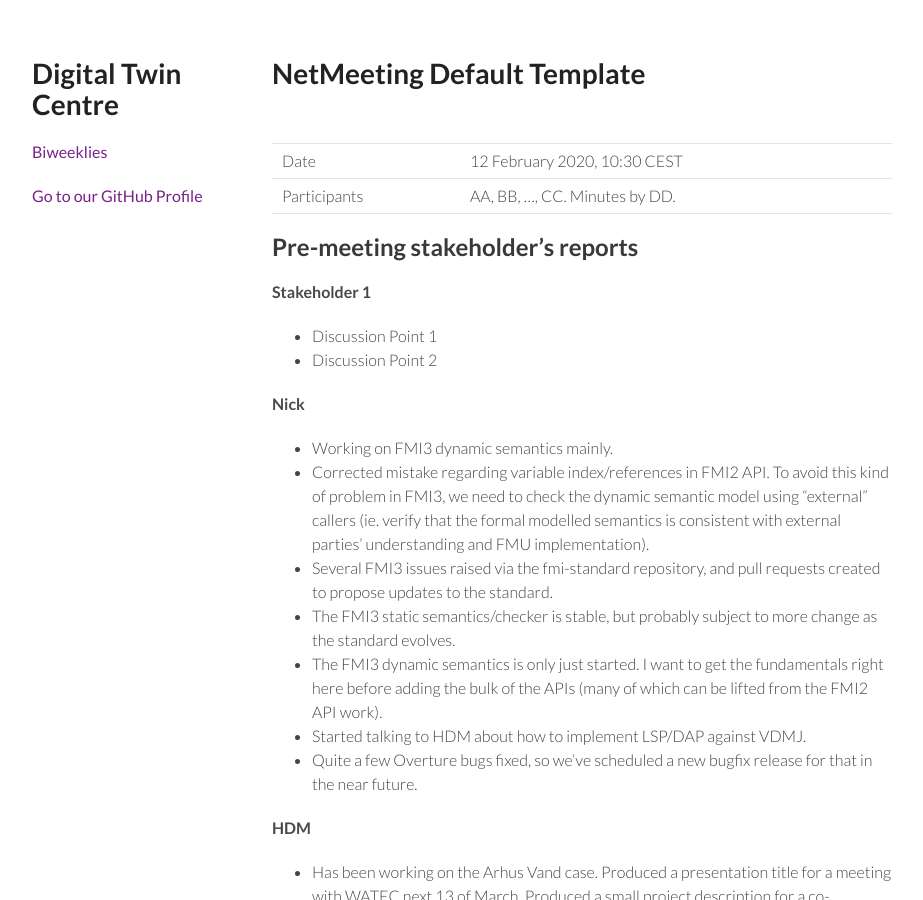
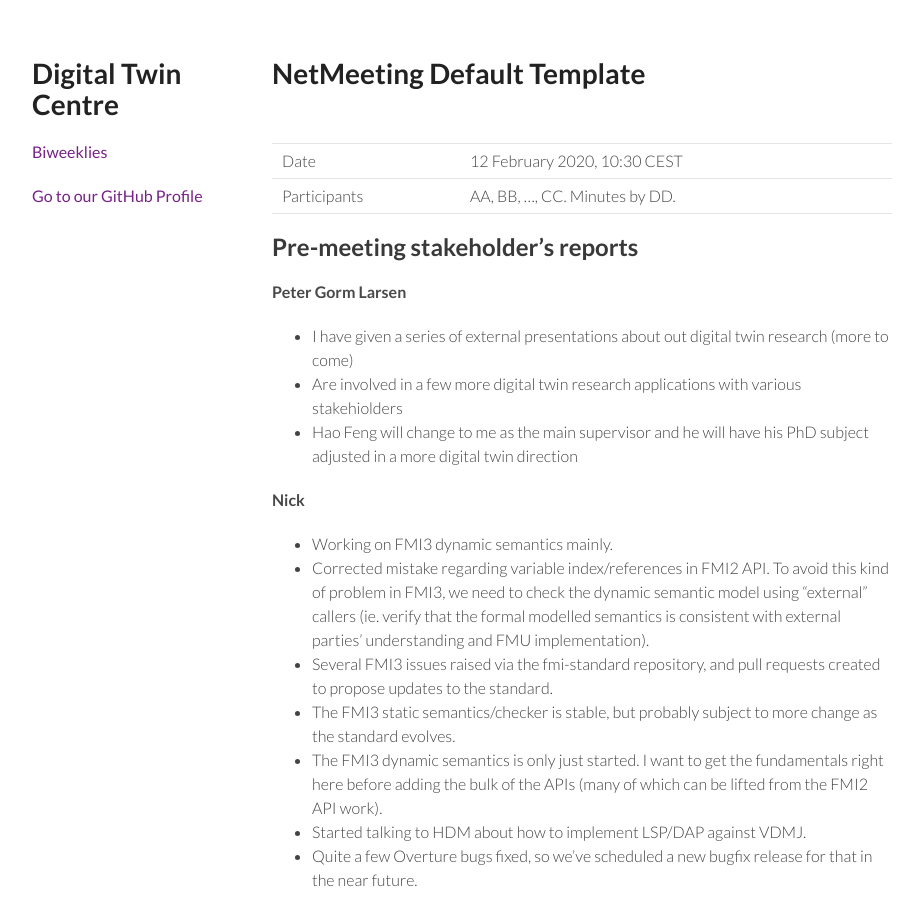
Before and after one commit to digitaltwincentre/digitaltwincentre.github.io, a Jekyll site: the page built from _biweeklies/Biweekly-11.md, in a window 1280 px wide and 900 px high. Shown: the whole window, without its empty margins (178-1101 px from the left). Built offline with Jekyll 4.4.1, drawn with Linux system fonts in a browser that asks for light colours; nearby versions of some CDN libraries.

Commit message:
Update Biweekly-11.md

```diff
--- a/_biweeklies/Biweekly-11.md
+++ b/_biweeklies/Biweekly-11.md
@@ -22,9 +22,10 @@ date: 12 February 2020, 1030 CEST
 <!-- Please keep in mind that the minutes are publicly available, and that
 private information must be stored elsewhere.  -->
 
-#### Stakeholder 1
-* Discussion Point 1
-* Discussion Point 2
+#### Peter Gorm Larsen
+* I have given a series of external presentations about out digital twin research (more to come)
+* Are involved in a few more digital twin research applications with various stakehiolders
+* Hao Feng will change to me as the main supervisor and he will have his PhD subject adjusted in a more digital twin direction
 
 #### Nick
 * Working on FMI3 dynamic semantics mainly.
```
